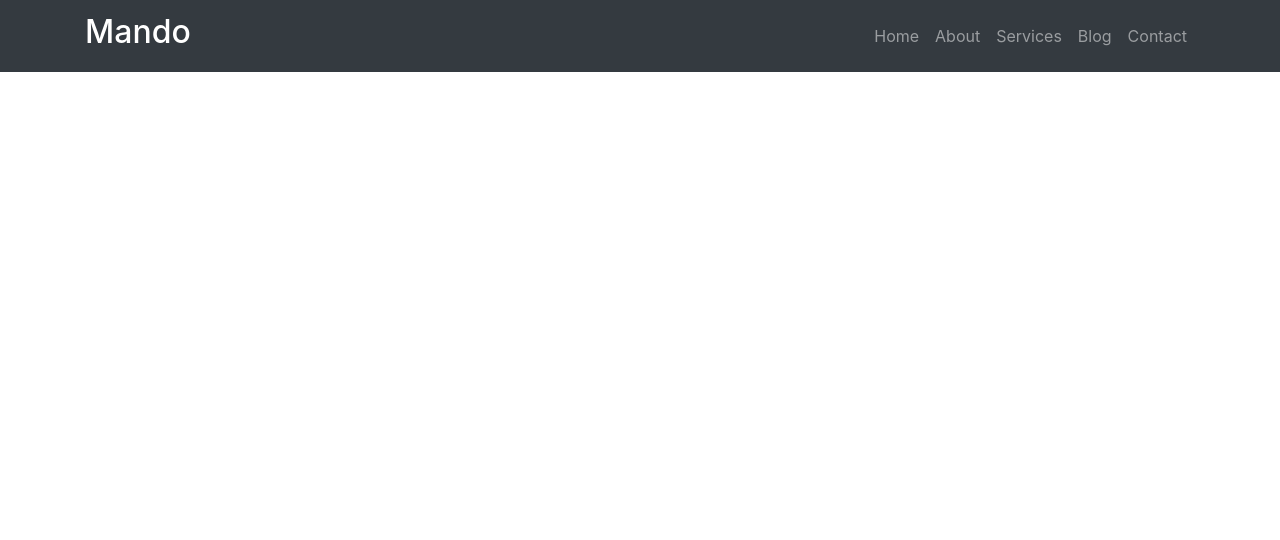
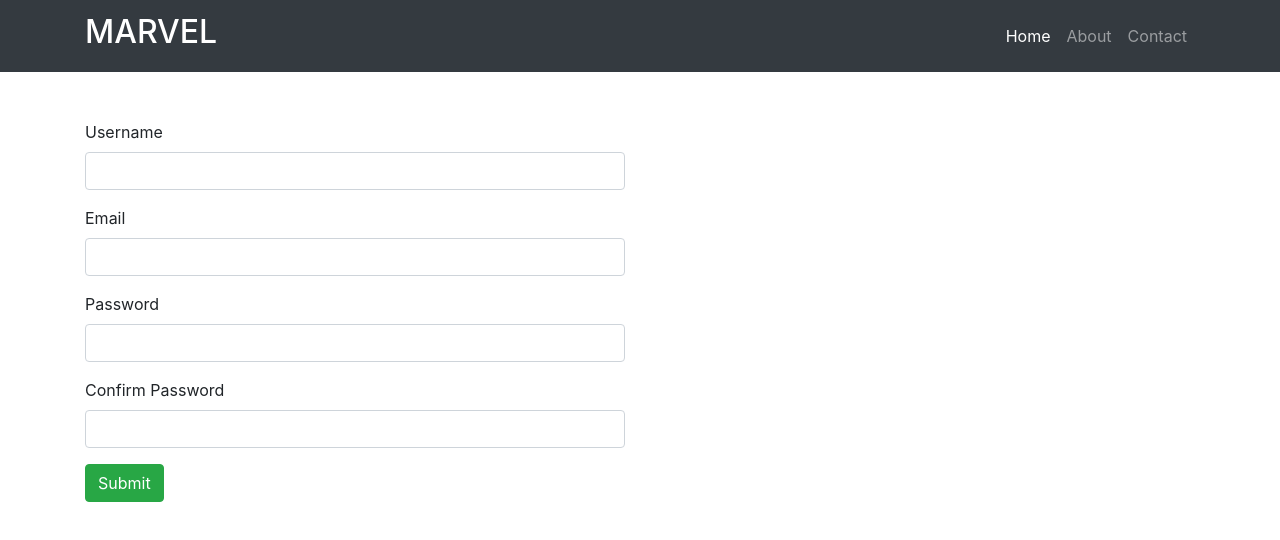
Before and after one commit to MukeshKumar101/Angular_Demo, an Angular app in the folder angular-demo-app/: page / in a window 1280 px wide. Shown: the top 540 px of the page. Built offline with nearby package versions, Linux system fonts and the light colour scheme.

Commit message:
introduced form in home component

```diff
--- a/angular-demo-app/src/app/app-routing.module.ts
+++ b/angular-demo-app/src/app/app-routing.module.ts
@@ -1,17 +1,13 @@
 import { NgModule } from '@angular/core';
 import { Routes, RouterModule } from '@angular/router';
 import { AboutComponent } from './about/about.component';
-import { BlogComponent } from './blog/blog.component';
 import { ContactComponent } from './contact/contact.component';
 import { HomeComponent } from './home/home.component';
-import { ServicesComponent } from './services/services.component';
 
 const routes: Routes = [
+  { path: '', component: HomeComponent },
   { path: 'about', component: AboutComponent },
-  { path: 'home', component: HomeComponent },
   { path: 'contact', component: ContactComponent },
-  { path: 'blog', component: BlogComponent },
-  { path: 'services', component: ServicesComponent },
 ];
 
 @NgModule({
--- a/angular-demo-app/src/app/app.component.html
+++ b/angular-demo-app/src/app/app.component.html
@@ -1,7 +1,7 @@
 <nav class="navbar navbar-expand-sm navbar-dark bg-dark">
   <div class="container">
     <div class="navbar-brand">
-      <h2>Mando</h2>
+      <h2>MARVEL</h2>
     </div>
     <div class="navbar-toggler" data-toggle="collapse" data-target="#collapse1">
       <span class="navbar-toggler-icon"></span>
@@ -9,19 +9,27 @@
     <div id="collapse1" class="navbar-collapse collapse">
       <ul class="navbar-nav ml-auto">
         <li class="nav-item">
-          <a routerLink="home" class="nav-link">Home</a>
+          <a
+            routerLink=""
+            class="nav-link"
+            routerLinkActive="active"
+            [routerLinkActiveOptions]="{ exact: true }"
+            >Home</a
+          >
         </li>
         <li class="nav-item">
-          <a routerLink="about" class="nav-link">About</a>
+          <a
+            routerLink="about"
+            class="nav-link"
+            routerLinkActive="active"
+            style="cursor: pointer"
+            >About</a
+          >
         </li>
         <li class="nav-item">
-          <a routerLink='services' class="nav-link">Services</a>
-        </li>
-        <li class="nav-item">
-          <a routerLink="blog" class="nav-link">Blog</a>
-        </li>
-        <li class="nav-item">
-          <a routerLink="contact" class="nav-link">Contact</a>
+          <a routerLink="contact" class="nav-link" routerLinkActive="active"
+            >Contact</a
+          >
         </li>
       </ul>
     </div>
--- a/angular-demo-app/src/app/app.component.ts
+++ b/angular-demo-app/src/app/app.component.ts
@@ -1,10 +1,13 @@
 import { Component } from '@angular/core';
+import { ActivatedRoute, Router } from '@angular/router';
 
 @Component({
   selector: 'app-root',
   templateUrl: './app.component.html',
-  styleUrls: ['./app.component.css']
+  styleUrls: ['./app.component.css'],
 })
 export class AppComponent {
   title = 'angular-demo-app';
+
+  constructor(private router: Router, private activatedRoute: ActivatedRoute) {}
 }
--- a/angular-demo-app/src/app/blog/blog.component.html
+++ /dev/null
@@ -1 +0,0 @@
-<p>blog works!</p>
--- a/angular-demo-app/src/app/blog/blog.component.ts
+++ /dev/null
@@ -1,15 +0,0 @@
-import { Component, OnInit } from '@angular/core';
-
-@Component({
-  selector: 'app-blog',
-  templateUrl: './blog.component.html',
-  styleUrls: ['./blog.component.css']
-})
-export class BlogComponent implements OnInit {
-
-  constructor() { }
-
-  ngOnInit(): void {
-  }
-
-}
--- a/angular-demo-app/src/app/home/home.component.html
+++ b/angular-demo-app/src/app/home/home.component.html
@@ -1 +1,31 @@
-<p>home works!</p>
+
+<!-- Registration -->
+<section id="registration" class="py-5">
+  <div class="dark-overlay">
+    <div class="container">
+      <div class="row">
+        <div class="col-sm-6">
+          <form>
+            <div class="form-group">
+              <label for="name">Username</label>
+              <input type="text" class="form-control" />
+            </div>
+            <div class="form-group">
+              <label for="email">Email</label>
+              <input type="text" class="form-control" />
+            </div>
+            <div class="form-group">
+              <label for="password">Password</label>
+              <input type="password" class="form-control" />
+            </div>
+            <div class="form-group">
+              <label for="email">Confirm Password</label>
+              <input type="password" class="form-control" />
+            </div>
+            <button class="btn btn-success">Submit</button>
+          </form>
+        </div>
+      </div>
+    </div>
+  </div>
+</section>
--- a/angular-demo-app/src/app/services/services.component.html
+++ /dev/null
@@ -1 +0,0 @@
-<p>services works!</p>
--- a/angular-demo-app/src/app/services/services.component.ts
+++ /dev/null
@@ -1,15 +0,0 @@
-import { Component, OnInit } from '@angular/core';
-
-@Component({
-  selector: 'app-services',
-  templateUrl: './services.component.html',
-  styleUrls: ['./services.component.css']
-})
-export class ServicesComponent implements OnInit {
-
-  constructor() { }
-
-  ngOnInit(): void {
-  }
-
-}
```
Also changed, not shown: angular-demo-app/src/app/app.module.ts (+2 -6 lines), angular-demo-app/src/app/blog/blog.component.css (deleted), angular-demo-app/src/app/home/images/banner.jfif (added), angular-demo-app/src/app/home/images/form-background.jpg (added), angular-demo-app/src/app/services/services.component.css (deleted).
